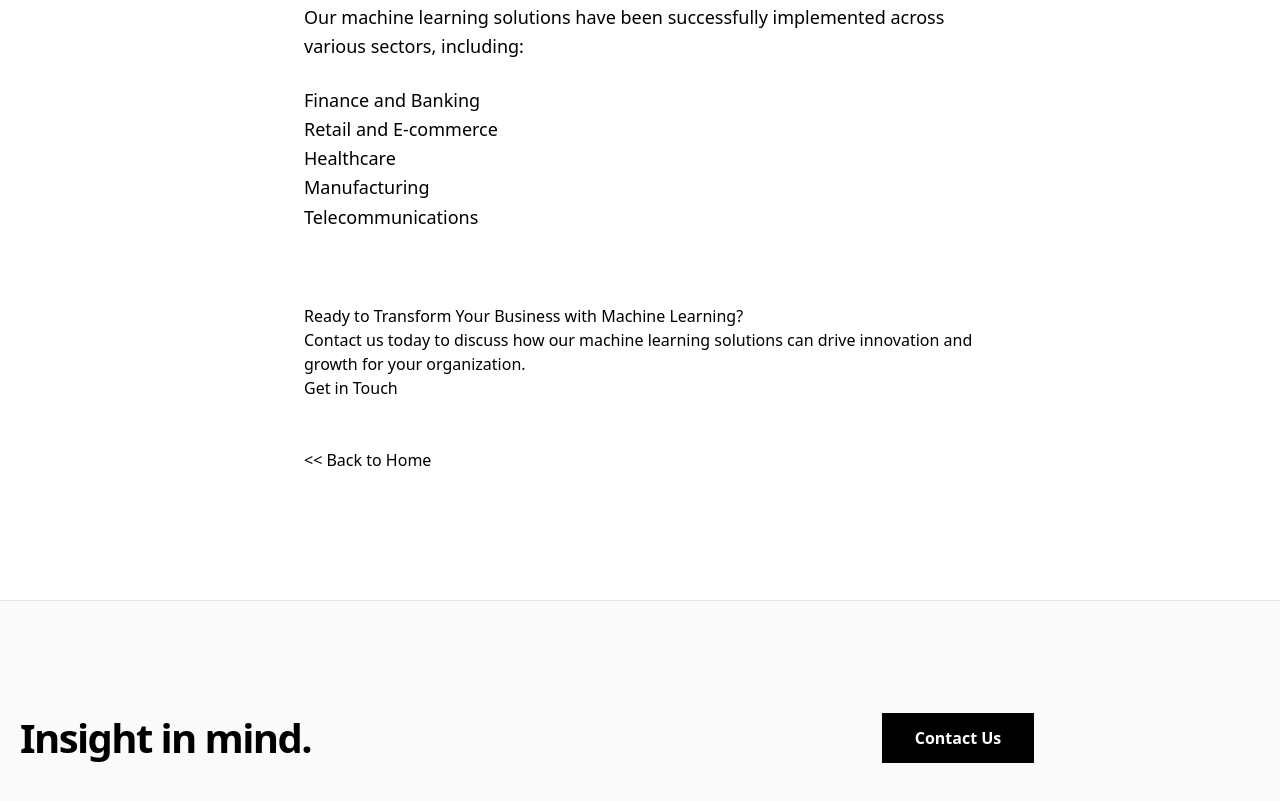
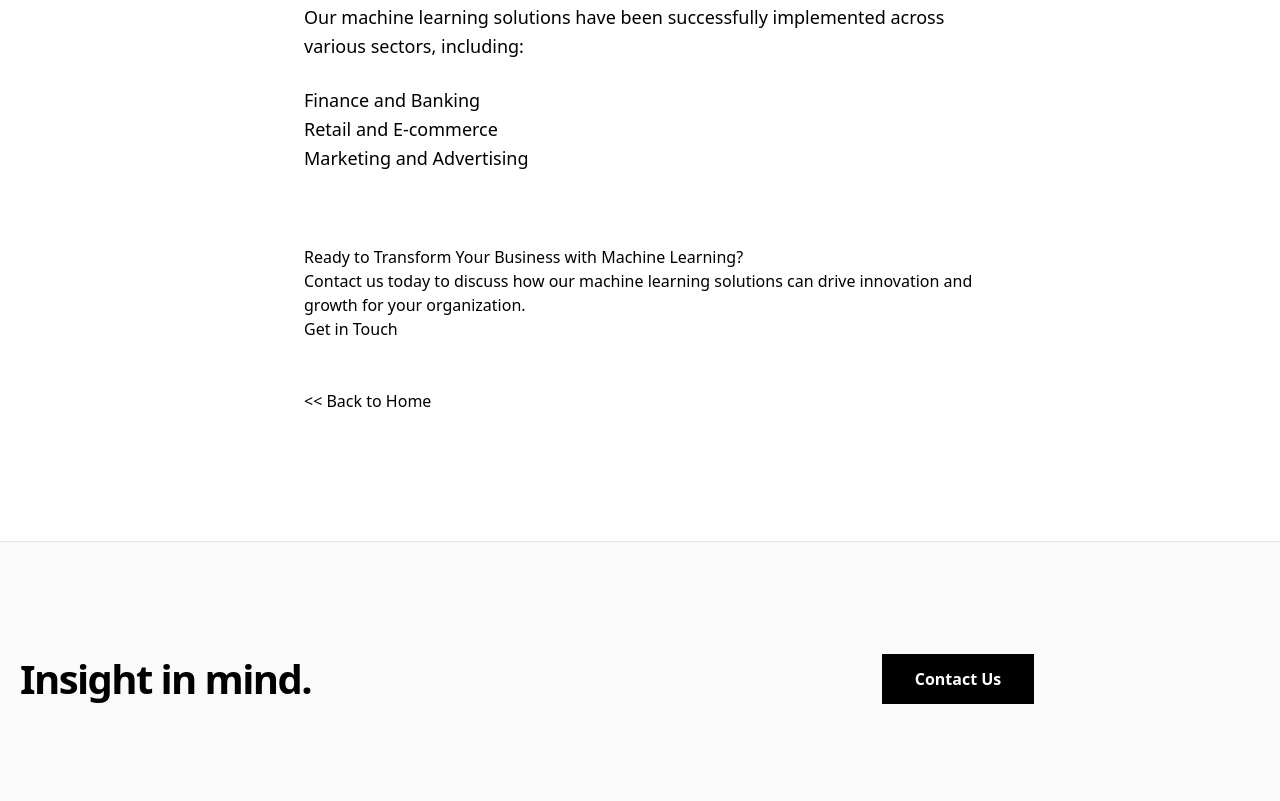
Before and after one commit to lightbulbresearch/light-bulb-research-website, a plain HTML site: page machine-learning.html in a window 1280 px wide. Shown: the part 2720-3521 px from the top of the page. Drawn offline with Linux system fonts and the light colour scheme.

Commit message:
Updated industries

```diff
--- a/machine-learning.html
+++ b/machine-learning.html
@@ -86,9 +86,7 @@
                                 <ul>
                                     <li>Finance and Banking</li>
                                     <li>Retail and E-commerce</li>
-                                    <li>Healthcare</li>
-                                    <li>Manufacturing</li>
-                                    <li>Telecommunications</li>
+                                    <li>Marketing and Advertising</li>
                                 </ul>
                             </div>
                             <br><br>
```
Also changed, not shown: visualization.html (+0 -3 lines).
